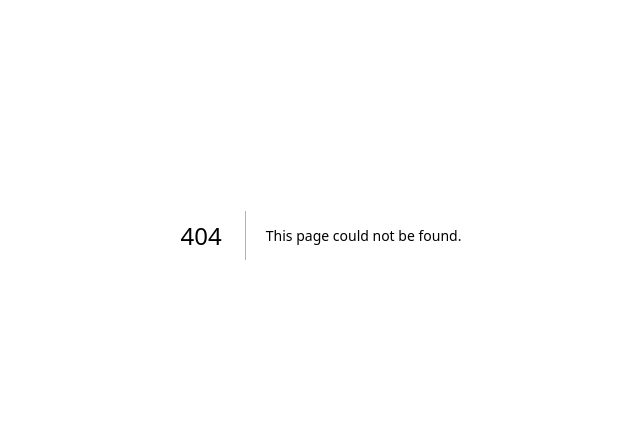
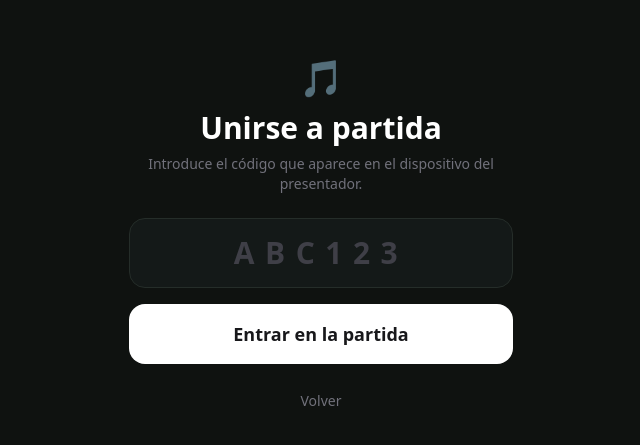
Before and after one commit to TatoDelage/Claude, a Next.js app in the folder adivina-la-cancion/: page /join in a window 1280 px wide. Before the commit this address had no page. Shown: the part 165-610 px from the top of the page, without its empty margins (319-959 px from the left). Built offline with nearby package versions, Linux system fonts and the light colour scheme; no server answers.

Commit message:
Add join room page

```diff
--- /dev/null
+++ b/adivina-la-cancion/app/join/page.tsx
@@ -0,0 +1,80 @@
+"use client";
+
+import { FormEvent, useState } from "react";
+import { useRouter } from "next/navigation";
+import { getRemoteRoomByCode } from "@/lib/supabaseRest";
+
+export default function JoinPage() {
+  const router = useRouter();
+  const [code, setCode] = useState("");
+  const [loading, setLoading] = useState(false);
+  const [error, setError] = useState<string | null>(null);
+
+  const handleSubmit = async (event: FormEvent) => {
+    event.preventDefault();
+    if (loading) return;
+
+    const normalized = code.trim().toUpperCase();
+    if (normalized.length !== 6) {
+      setError("Introduce un código de 6 caracteres");
+      return;
+    }
+
+    setLoading(true);
+    setError(null);
+
+    try {
+      const room = await getRemoteRoomByCode(normalized);
+      if (!room) {
+        setError("No existe ninguna partida con ese código");
+        setLoading(false);
+        return;
+      }
+      router.push(`/room/${normalized}`);
+    } catch (err) {
+      setError(err instanceof Error ? err.message : "No se pudo buscar la partida");
+      setLoading(false);
+    }
+  };
+
+  return (
+    <main className="min-h-screen bg-canvas-950 text-white flex items-center justify-center px-4">
+      <div className="w-full max-w-sm space-y-6">
+        <div className="text-center">
+          <div className="text-4xl mb-3">🎵</div>
+          <h1 className="text-3xl font-black">Unirse a partida</h1>
+          <p className="text-zinc-500 text-sm mt-2">Introduce el código que aparece en el dispositivo del presentador.</p>
+        </div>
+
+        <form onSubmit={handleSubmit} className="space-y-4">
+          <input
+            value={code}
+            onChange={(event) => setCode(event.target.value.toUpperCase().replace(/[^A-Z0-9]/g, "").slice(0, 6))}
+            placeholder="ABC123"
+            autoCapitalize="characters"
+            autoCorrect="off"
+            inputMode="text"
+            className="w-full bg-canvas-900 border border-canvas-700 rounded-2xl px-4 py-4 text-center text-3xl font-black tracking-[0.35em] text-white placeholder-zinc-700 focus:outline-none focus:border-zinc-500"
+          />
+
+          {error && <p className="text-sm text-rose-400 text-center">{error}</p>}
+
+          <button
+            type="submit"
+            disabled={loading}
+            className="w-full py-4 rounded-2xl bg-white text-zinc-900 font-black text-lg disabled:opacity-50 active:scale-95 transition-all"
+          >
+            {loading ? "Buscando…" : "Entrar en la partida"}
+          </button>
+        </form>
+
+        <button
+          onClick={() => router.push("/")}
+          className="w-full text-sm text-zinc-500 hover:text-zinc-300 transition-colors"
+        >
+          Volver
+        </button>
+      </div>
+    </main>
+  );
+}
```
